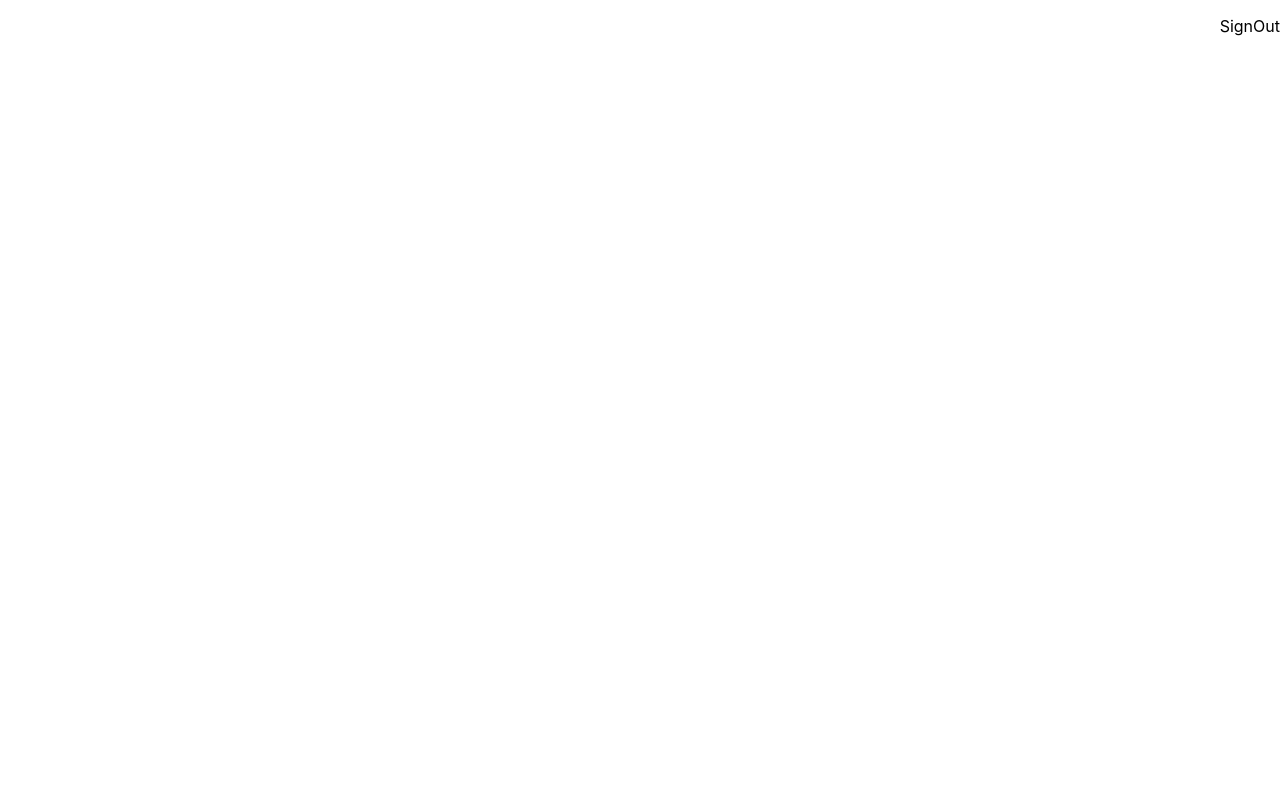
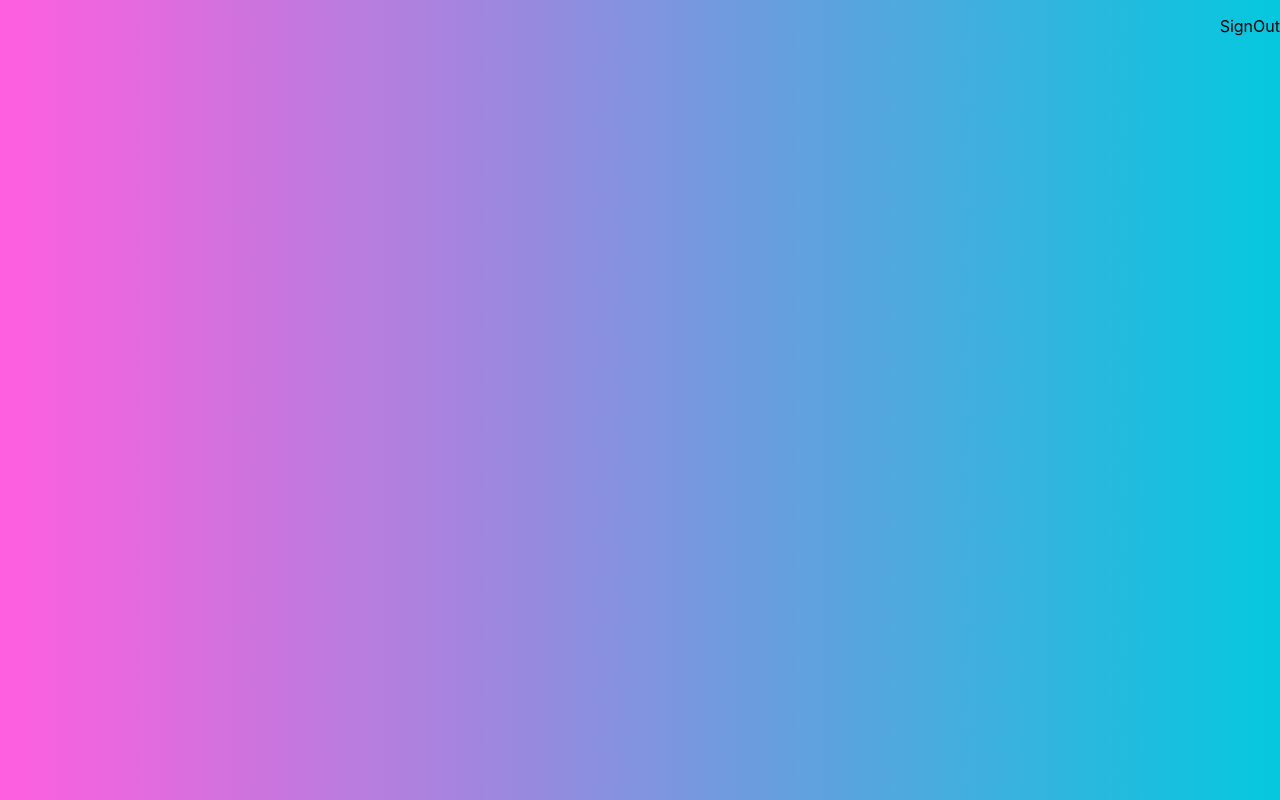
Before and after one commit to jstone18/face-detective-app, a React (Create React App) app: page / in a window 1280 px wide. Built offline with nearby package versions, Linux system fonts and the light colour scheme; the HTML template or start-up script is replaced by a standard one.

Commit message:
add background gradient to index

```diff
--- a/src/index.css
+++ b/src/index.css
@@ -1,13 +1,14 @@
 body {
-  margin: 0;
-  font-family: -apple-system, BlinkMacSystemFont, 'Segoe UI', 'Roboto', 'Oxygen',
-    'Ubuntu', 'Cantarell', 'Fira Sans', 'Droid Sans', 'Helvetica Neue',
-    sans-serif;
-  -webkit-font-smoothing: antialiased;
-  -moz-osx-font-smoothing: grayscale;
+	margin: 0;
+	font-family: -apple-system, BlinkMacSystemFont, "Segoe UI", "Roboto", "Oxygen",
+		"Ubuntu", "Cantarell", "Fira Sans", "Droid Sans", "Helvetica Neue",
+		sans-serif;
+	-webkit-font-smoothing: antialiased;
+	-moz-osx-font-smoothing: grayscale;
+	background: linear-gradient(89deg, #ff5edf 0%, #04c8de 100%);
 }
 
 code {
-  font-family: source-code-pro, Menlo, Monaco, Consolas, 'Courier New',
-    monospace;
+	font-family: source-code-pro, Menlo, Monaco, Consolas, "Courier New",
+		monospace;
 }
```
